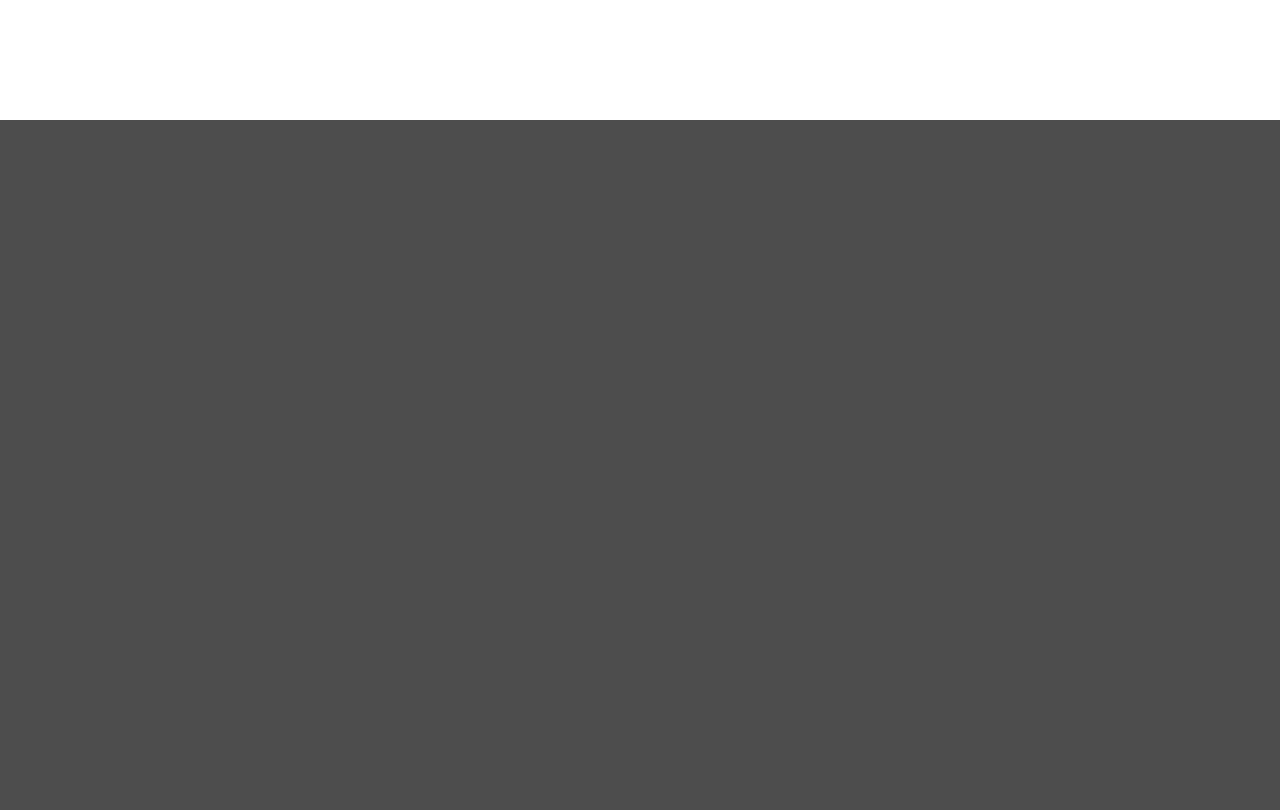
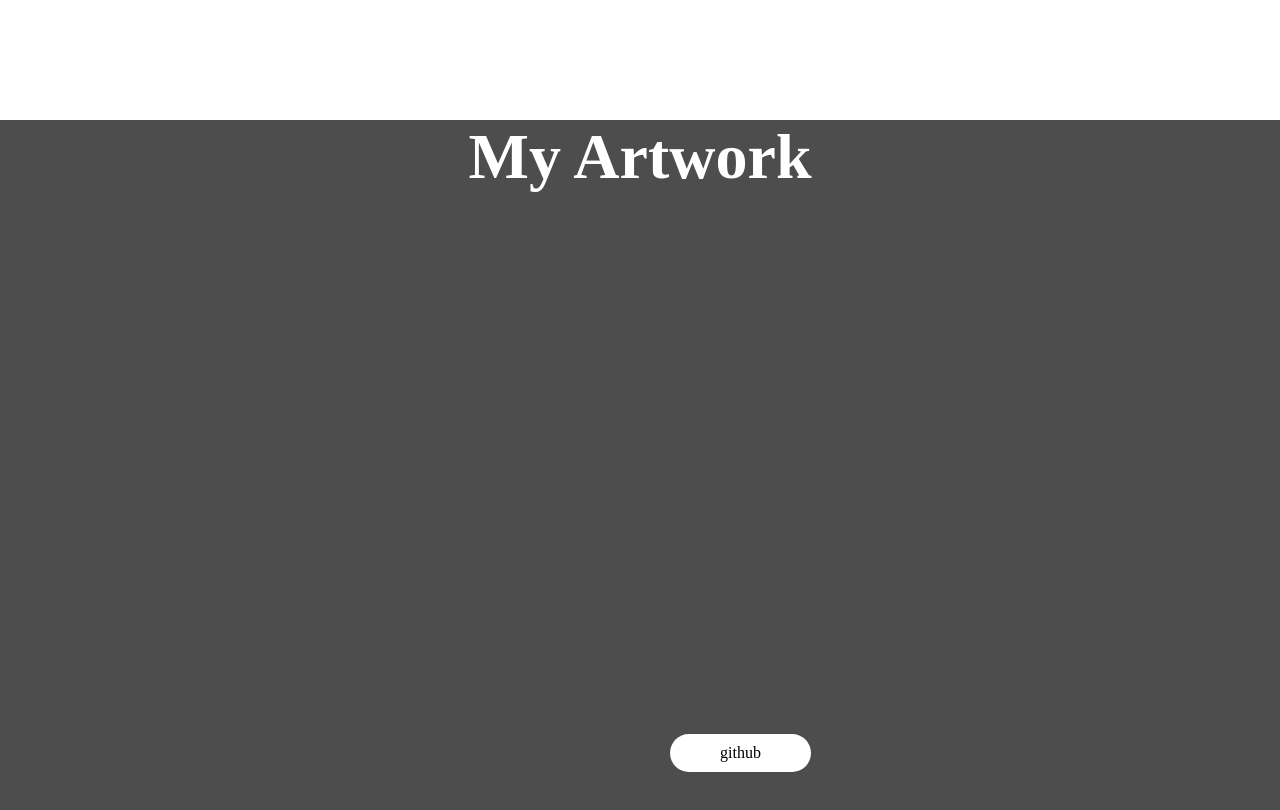
Before and after one commit to AlviZevalli/Portofolio-Website, a plain HTML site: page index.html in a window 1280 px wide. Shown: the part 1480-2290 px from the top of the page. Drawn offline with Linux system fonts and the light colour scheme.

Commit message:
Edit code + persiapan javasricpt

```diff
--- a/index.html
+++ b/index.html
@@ -12,7 +12,7 @@
       <!-- isi content awal -->
       <div class="isiawal">
         <div class="isiawal tulisan">HELLO<br />TRAVELLER</div>
-        <a href="#" id="tombol">Contact me</a>
+        <a href="https://www.instagram.com/clv_alv/" id="tombol">Contact me</a>
       </div>
     </div>
     <div class="parallax content">
@@ -33,6 +33,12 @@
     </div>
     <div class="parallax akhir">
       <!-- isi content akhir -->
+      <div class="isiakhir">
+        <h3>My Artwork</h3>
+        <br><br>
+        <br><br><br><br><br><br><br><br><br><br><br><br><br><br><br><br><br><br><br><br><br><br><br><br><br><br><br><br>
+        <a href="https://github.com/AlviZevalli?tab=repositories" id="tombol2">github</a>
+      </div>
     </div>
   </body>
 </html>
--- a/style.css
+++ b/style.css
@@ -64,7 +64,8 @@ body {
   padding: 10px 50px;
   border-radius: 20px;
   text-decoration: none;
-  transform: translateY(150px);
+  transform: translateY(1500px);
+  transform: translateX(670px);
 }
 
 .isitengah {
@@ -86,3 +87,9 @@ body {
 .isitengah p2 {
   font-style: italic;
 }
+
+.isiakhir h3 {
+  font-size: 4em;
+  text-align: center;
+  color:white
+}
```
Also changed, not shown: javasricpt.js (added).
